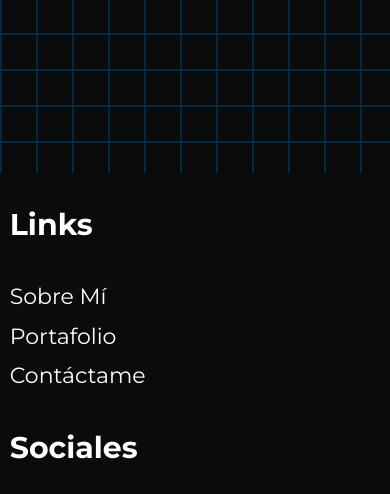
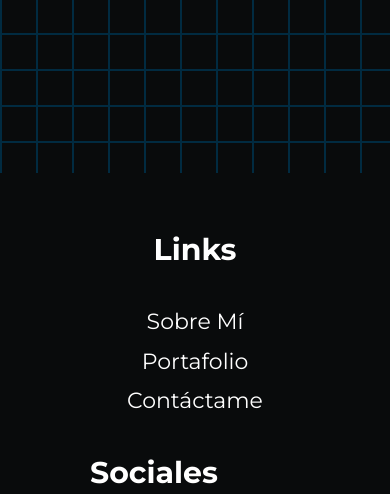
Before and after one commit to imjaasu/sitio-web-jaasu, a website: page index.html in a window 390 px wide. Shown: the part 2777-3271 px from the top of the page. Drawn offline with Linux system fonts and the light colour scheme.

Commit message:
se modifica el footer para ser responsive

```diff
--- a/src/scss/layout/_footer.scss
+++ b/src/scss/layout/_footer.scss
@@ -15,7 +15,7 @@
 .contenido-footer{
     display: flex;
     flex-direction: column;
-
+    align-items: center;
 
     @include tablet{
         display: flex;
@@ -25,6 +25,10 @@
 }
 
 .sociales{
+
+    h3{
+        display: inline-block;
+    }
 
     nav{
         display: flex;
@@ -42,6 +46,12 @@
 }
 
 .links{
+    text-align: center;
+
+    h3{
+        margin-top: 5rem;
+        display: inline-block;
+    }
     nav{
         display: flex;
         flex-direction: column;
```
Also changed, not shown: build/css/app.css, 1 other file.
